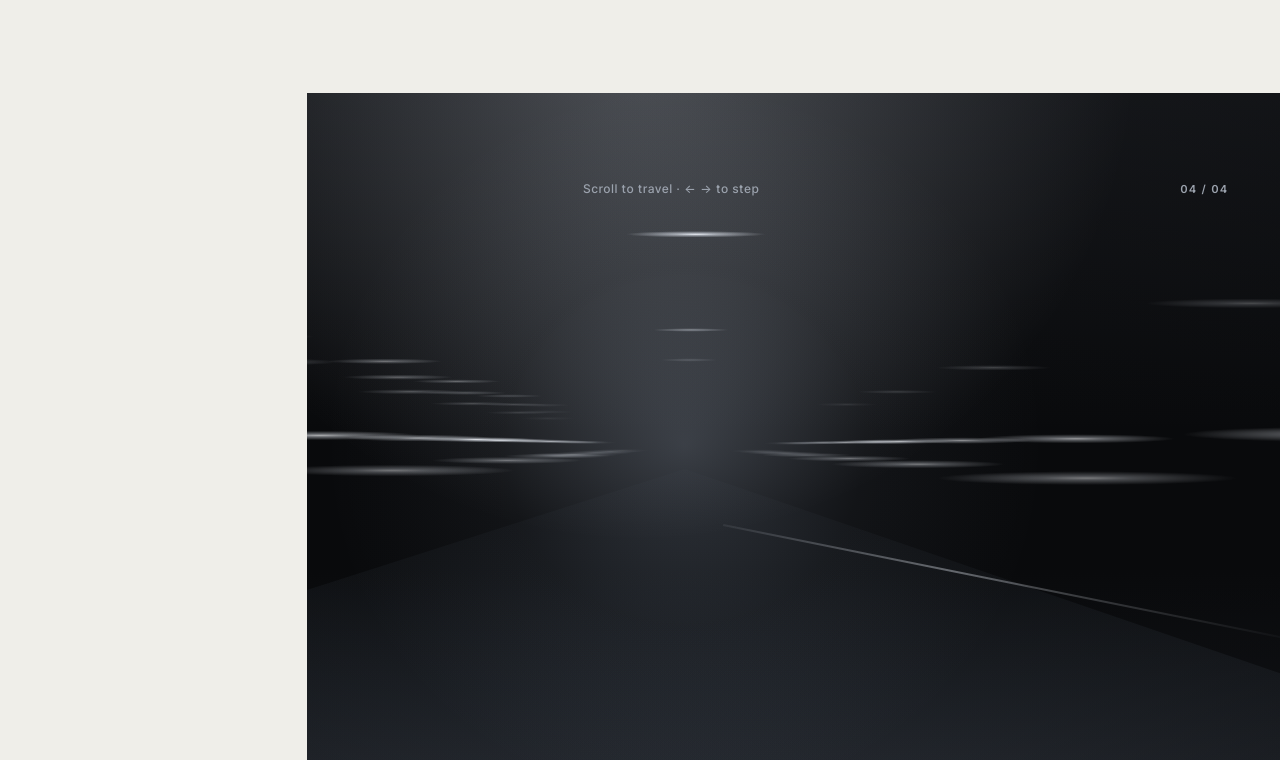
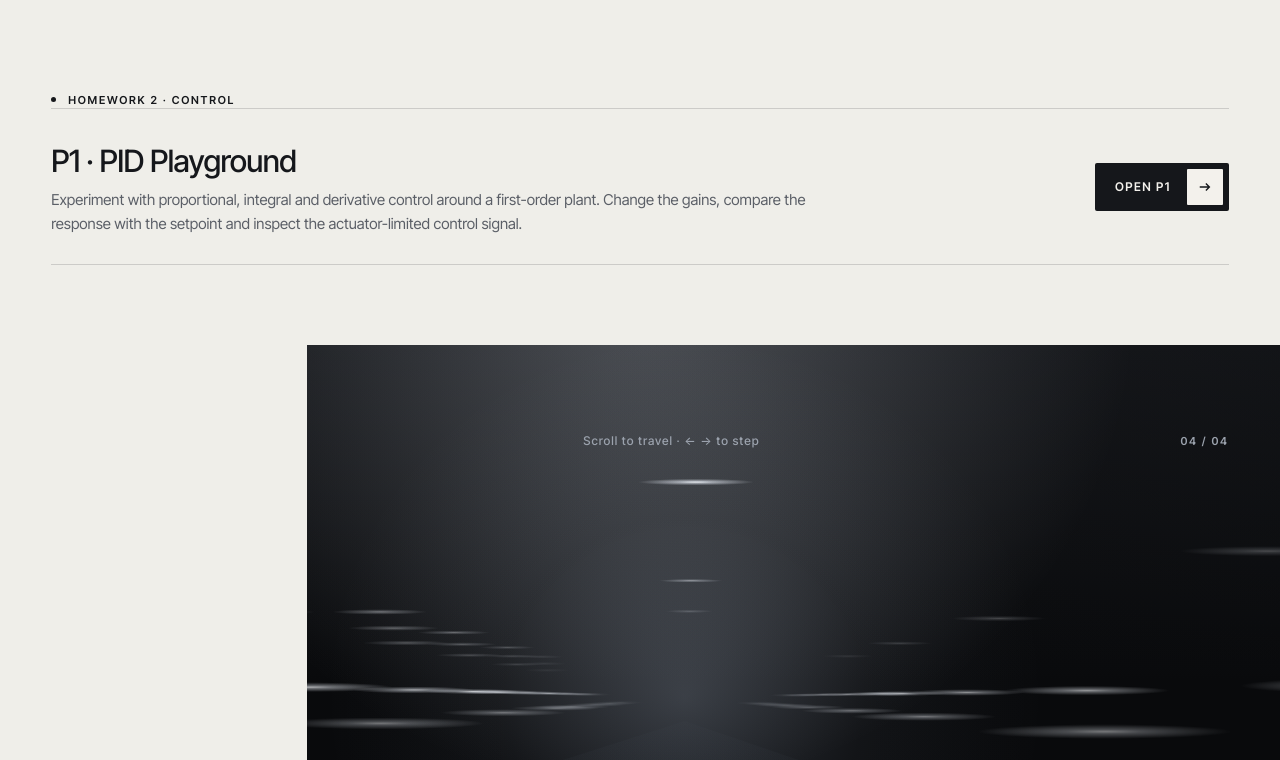
Before and after one commit to Khaledbaniodeh/encs4380-dynamics-t19, a plain HTML site: page index.html in a window 1280 px wide. Shown: the part 1180-1940 px from the top of the page. Drawn offline with Linux system fonts and the light colour scheme; animation ran at ten frames a second.

Commit message:
feat(hw2): link PID playground from home page

```diff
--- a/index.html
+++ b/index.html
@@ -88,6 +88,13 @@ a.mrow:hover{color:var(--cyan)}
 .lead{margin:0;max-width:25em;font:500 clamp(24px,2.6vw,40px)/1.2 var(--body);letter-spacing:-.022em}
 .to-guide{display:inline-flex;align-items:center;gap:10px;min-height:44px;margin-top:clamp(28px,4vh,40px);border-bottom:1px solid var(--line);font:600 12px/1 var(--body);letter-spacing:.14em;text-transform:uppercase;text-decoration:none}
 .to-guide svg{transform:rotate(90deg)}
+
+/* Homework 2 entry */
+.hw2-home{position:relative;z-index:1;background:var(--paper);color:var(--text);padding:0 var(--g) clamp(72px,10vh,120px)}
+.hw2-card{display:grid;grid-template-columns:minmax(0,1fr) auto;align-items:center;gap:28px;padding:28px 0;border-top:1px solid var(--line);border-bottom:1px solid var(--line)}
+.hw2-card h3{margin:6px 0 8px;font:500 clamp(24px,2.4vw,34px)/1.2 var(--body);letter-spacing:-.02em}
+.hw2-card p{margin:0;max-width:54em;color:var(--muted);font-size:15px;line-height:1.6}
+@media(max-width:700px){.hw2-card{grid-template-columns:1fr}.hw2-card .cta{justify-self:stretch;justify-content:space-between}}
 
 /* Module flight */
 .tunnel{position:relative;background:var(--paper)}
@@ -260,6 +267,7 @@ a.irow:hover{padding-left:12px}
    <li><a class="mrow" href="module-2.html"><b>02</b>First-order frequency response</a></li>
    <li><a class="mrow" href="module-3.html"><b>03</b>Second-order response</a></li>
    <li><span class="mrow is-soon" data-m4><b>04</b>Guess the sensor<em class="soon" data-m4-status="New">Coming soon</em></span></li>
+   <li><a class="mrow" href="pid-playground.html"><b>H2</b>P1 · PID Playground</a></li>
   </ul>
   <a href="#about">About</a>
  </nav>
@@ -300,6 +308,19 @@ a.irow:hover{padding-left:12px}
   <div>
    <p class="lead">Every sensor needs time to catch up with the world it measures. Dynamics Lab lets you change an input and watch the response unfold, using the first- and second-order models from ENCS4380.</p>
    <a class="to-guide" href="#learn">New to sensors? Read the short guide<svg class="arrow" aria-hidden="true"><use href="#arw"/></svg></a>
+  </div>
+ </div>
+</section>
+
+<section class="hw2-home" id="homework-2" data-tone="light" aria-labelledby="hw2-title">
+ <div class="wrap">
+  <p class="label">Homework 2 · Control</p>
+  <div class="hw2-card">
+   <div>
+    <h3 id="hw2-title">P1 · PID Playground</h3>
+    <p>Experiment with proportional, integral and derivative control around a first-order plant. Change the gains, compare the response with the setpoint and inspect the actuator-limited control signal.</p>
+   </div>
+   <a class="cta dark" href="pid-playground.html">Open P1<span><svg class="arrow" aria-hidden="true"><use href="#arw"/></svg></span></a>
   </div>
  </div>
 </section>
```
